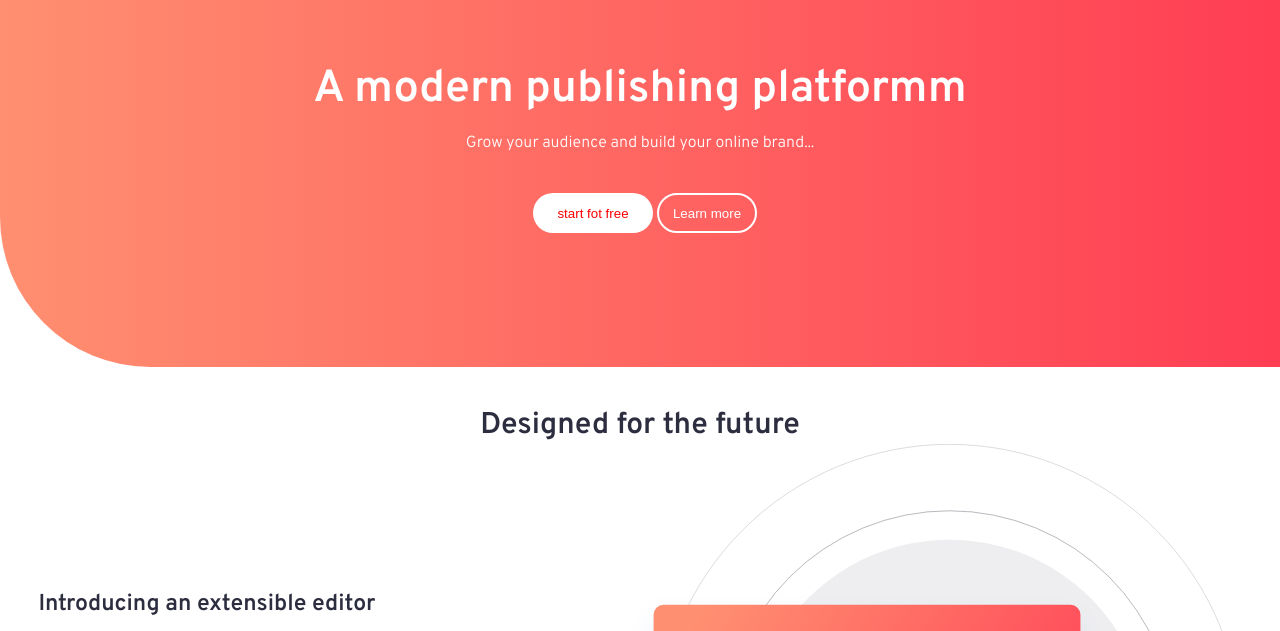
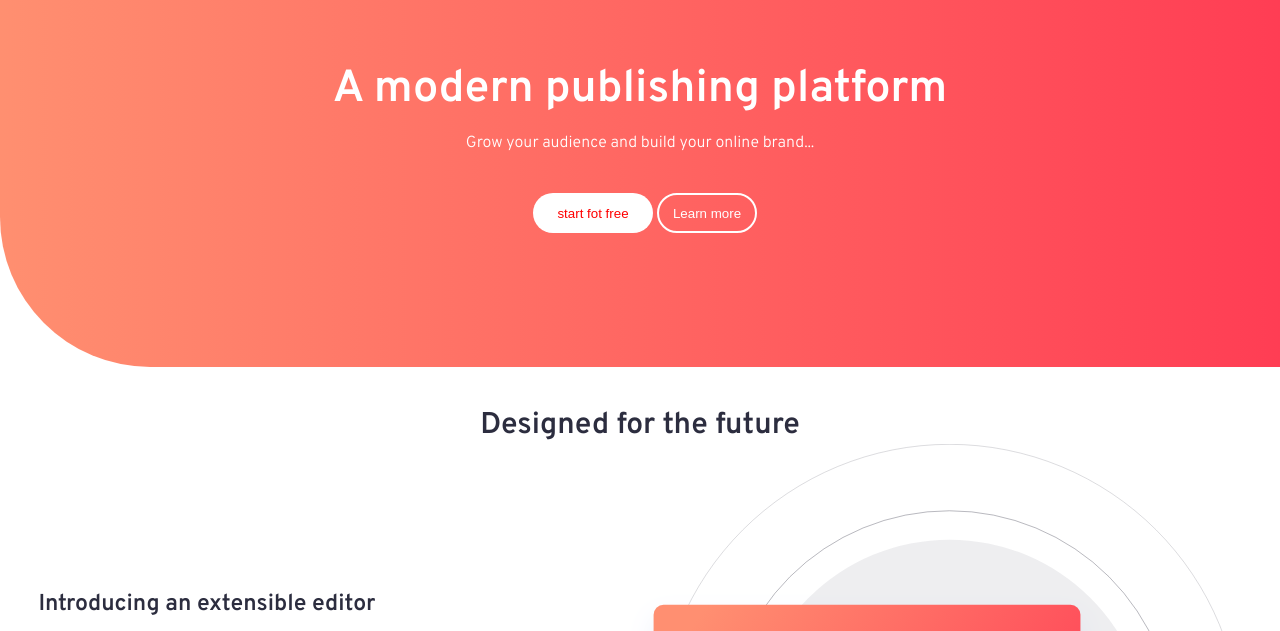
Before and after one commit to Damilola99-web/frontendmentor-blogr, a plain HTML site: page index.html in a window 1280 px wide. Shown: the part 103-734 px from the top of the page. Drawn offline with Linux system fonts and the light colour scheme.

Commit message:
back change

```diff
--- a/index.html
+++ b/index.html
@@ -52,7 +52,7 @@
         </div>
       </div>
       <div class="one-page">
-        <h1 class="page">A modern publishing platformm</h1>
+        <h1 class="page">A modern publishing platform</h1>
         <p class="page">Grow your audience and build your online brand...</p>
         <div class="button">
           <button class="ab">start fot free</button>
```
